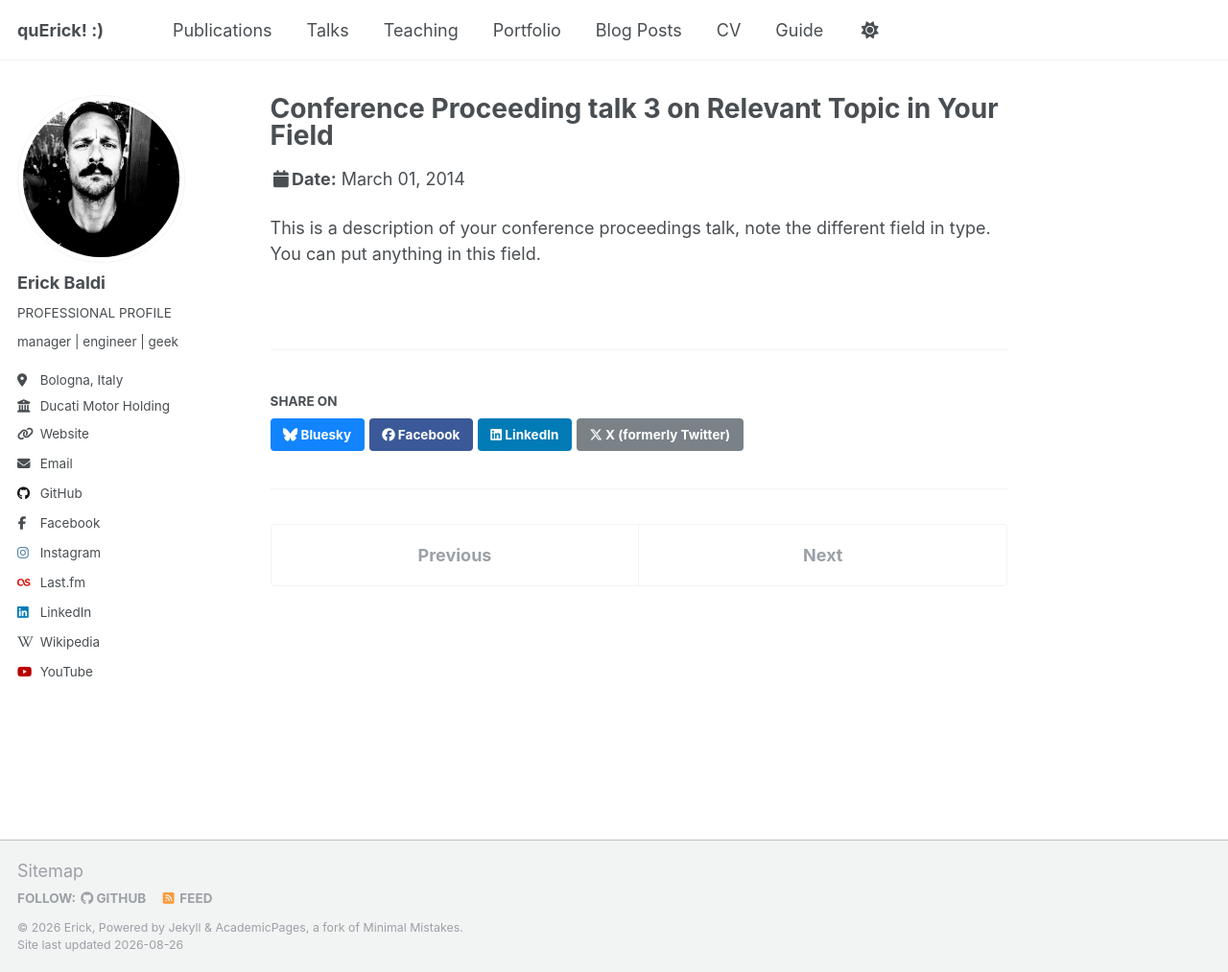
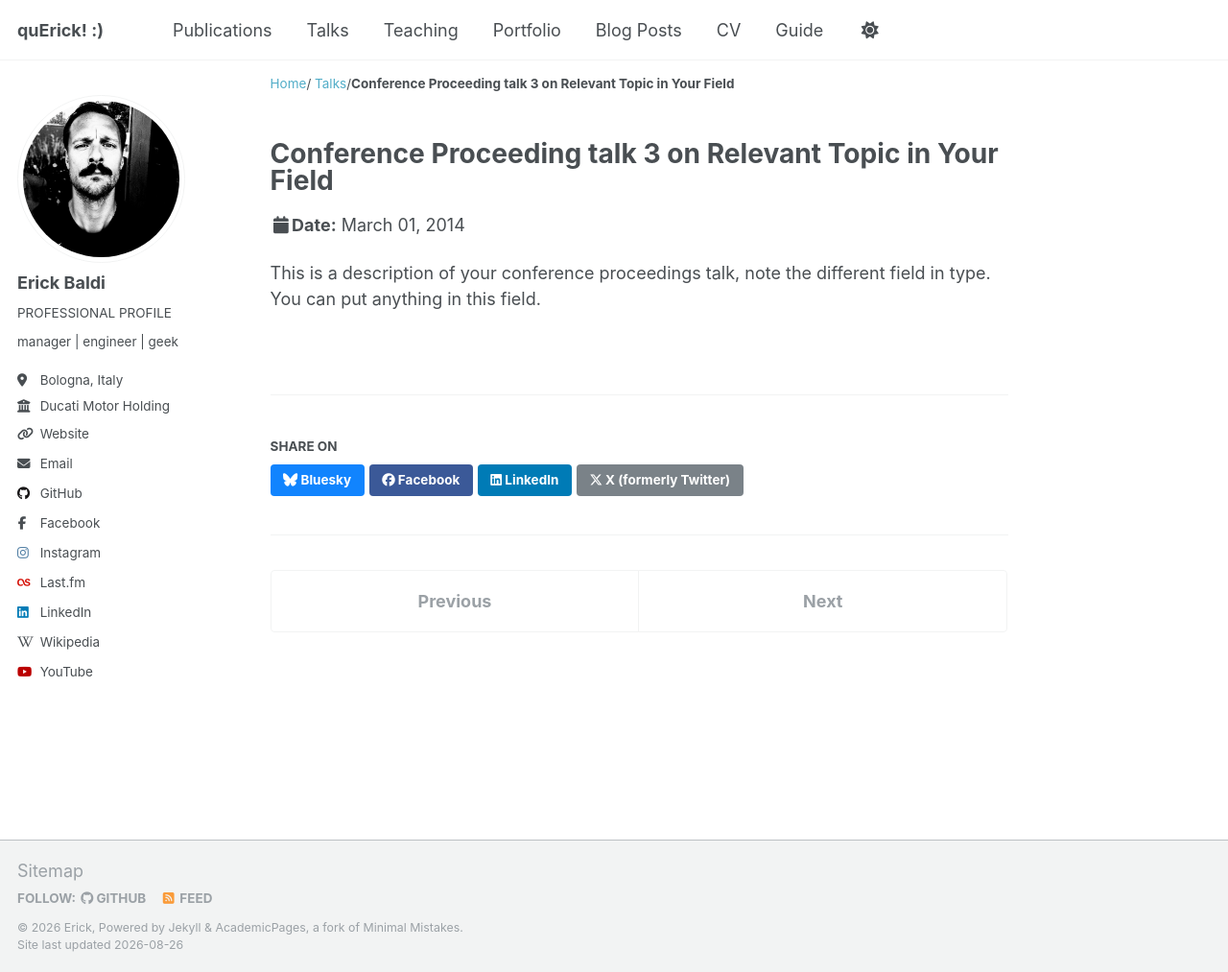
Before and after one commit to erickbaldi/erickbaldi.github.io, a Jekyll site: the page built from _talks/2014-03-01-talk-3.md, in a window 1280 px wide and 1013 px high. Shown: the whole window at 96% size. Built offline with Jekyll 4.4.1, drawn with Linux system fonts in a browser that asks for light colours; a script that is not in the unit is left out; part of the change alters nothing that is shown.

```diff
--- a/_config.yml
+++ b/_config.yml
@@ -88,7 +88,7 @@ publication_category:
 
 # Site Settings
 teaser                   :  # filename of teaser fallback teaser image placed in /images/, .e.g. "500x300.png"
-breadcrumbs              : false # true, false (default)
+breadcrumbs              : true
 words_per_minute         : 160
 future                   : true
 read_more                : "disabled" # if enabled, adds "Read more" links to excerpts
```
